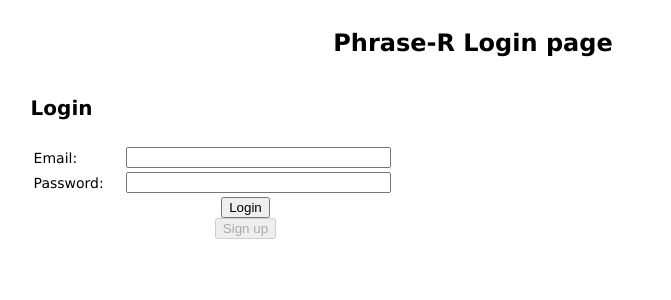
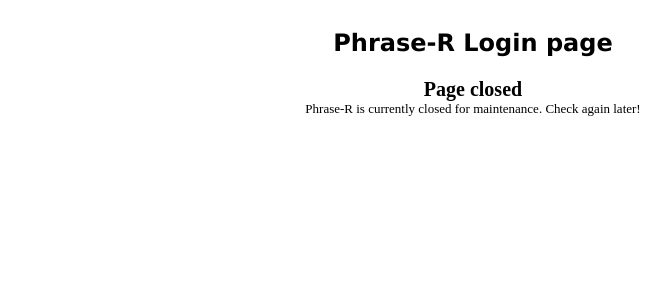
Before and after one commit to Juanan7676/phrase-r, a PHP site: page /login_page.php in a window 1280 px wide. Shown: the top 300 px of the page, without its empty margins (167-838 px from the left). Run offline with PHP 8.4, Linux system fonts and the light colour scheme.

Commit message:
Add maintenance option

```diff
--- /dev/null
+++ b/config/phraser.php
@@ -0,0 +1,3 @@
+<?php
+	define('__PAGE_CLOSED',true) // Define si la página web está cerrada o no al público (por paradas de mantenimiento).
+?>
--- a/login_page.php
+++ b/login_page.php
@@ -1,5 +1,6 @@
 <?php
 require 'core/SQL.php';
+require 'config/phraser.php';
 $conn = new SQLConnection();
 $errno=0;
 if (isset($_GET["Err"]))
@@ -25,6 +26,7 @@
 </div>
 </td>
 </tr>
+<?php if (!__PAGE_CLOSED) { ?>
 <tr>
 <td colspan="2" height="10">&nbsp;</td>
 </tr>
@@ -63,6 +65,14 @@
 </div>
 </td>
 </tr>
+<?php } else { ?>
+<tr>
+<td width="100%" align="center" style="font-size:20px"><b>Page closed</b></td>
+</tr>
+<tr>
+<td width="70%" align="center" style="font-size:13px">Phrase-R is currently closed for maintenance. Check again later!</td>
+</tr>
+<?php } ?>
 <tr>
 <td>&nbsp;</td>
 </tr>
```
